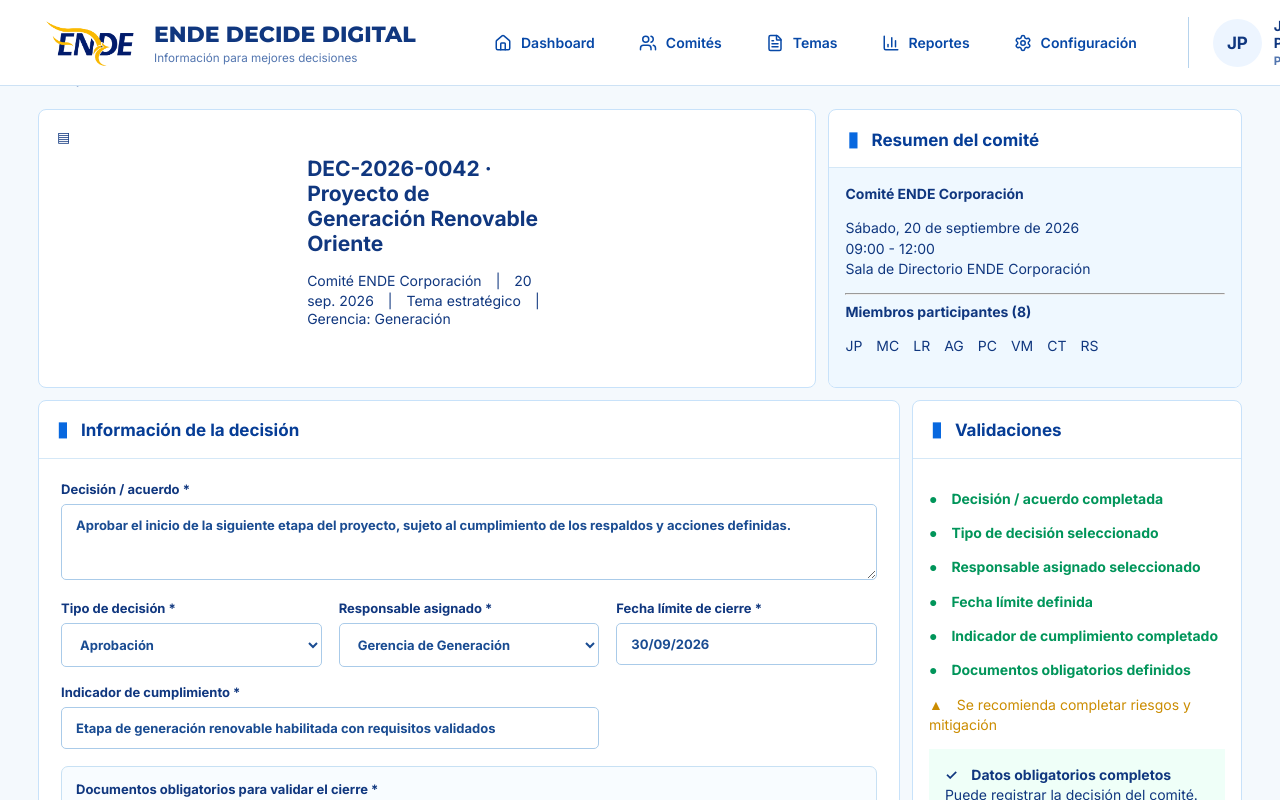
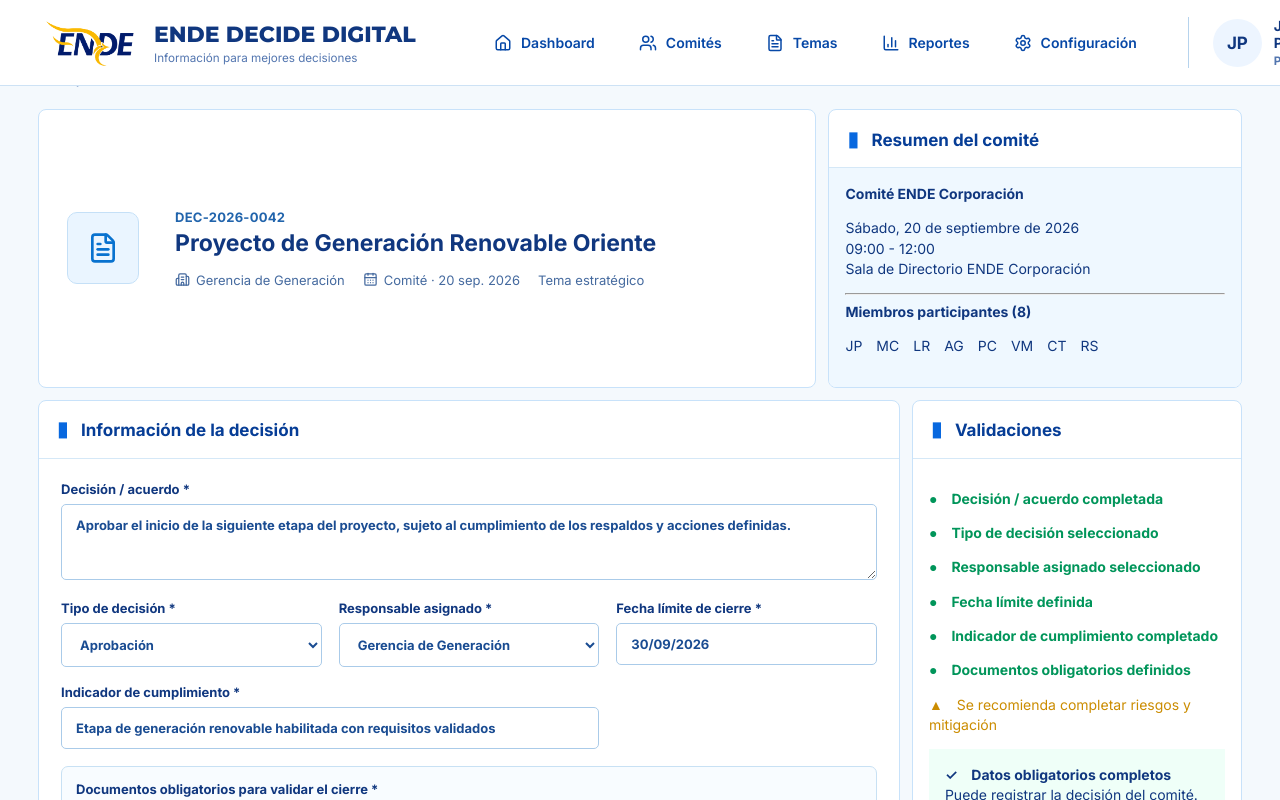
Before and after one commit to KurtGuardia/Ende-decide, a Next.js app: page /temas/DEC-2026-0042/decision in a window 1280 px wide. Shown: the top 800 px of the page. Built offline with nearby package versions, Linux system fonts and the light colour scheme.

Commit message:
minor fixes

```diff
--- a/app/globals.css
+++ b/app/globals.css
@@ -592,6 +592,29 @@
   font-size: 17px;
   display: block;
 }
+.decision-context {
+  grid-template-columns: 88px minmax(0, 1fr);
+  align-items: center;
+  gap: 20px;
+  min-height: 178px;
+  padding: 26px 28px;
+}
+.decision-context-icon {
+  width: 72px;
+  height: 72px;
+  border-radius: 10px;
+  display: grid;
+  place-items: center;
+  color: #0872cf;
+  background: #eaf5ff;
+  border: 1px solid #c5e0f7;
+}
+.decision-context-content { min-width: 0; }
+.decision-code { color: #2164ac; font-size: 13px; letter-spacing: .02em; }
+.decision-context h2 { margin: 5px 0 14px; max-width: 640px; font-size: 23px; line-height: 1.2; }
+.decision-context-meta { display: flex; flex-wrap: wrap; gap: 8px 18px; color: #456a9f; font-size: 13px; }
+.decision-context-meta span { display: inline-flex; align-items: center; gap: 6px; }
+.risk-table th:nth-child(n+2), .risk-table td:nth-child(n+2) { text-align: center; white-space: nowrap; }
 .formcard {
   padding: 22px;
 }
@@ -1299,6 +1322,15 @@
   .hero > .card:first-child .decisioninfo > div {
     align-items: flex-start;
   }
+  .hero > .card:first-child .decision-context {
+    grid-template-columns: 58px minmax(0, 1fr) !important;
+    gap: 14px;
+    padding: 20px 18px;
+    min-height: 0;
+  }
+  .decision-context-icon { width: 54px; height: 54px; }
+  .decision-context h2 { font-size: 19px; margin: 4px 0 10px; }
+  .decision-context-meta { gap: 6px 12px; font-size: 12px; }
   .formactions {
     flex-direction: column;
     gap: 10px;
--- a/app/temas/DEC-2026-0042/decision/page.tsx
+++ b/app/temas/DEC-2026-0042/decision/page.tsx
@@ -3,7 +3,7 @@
 import { Shell, Card, PageTitle } from '@/components/ui'
 import { useDemo } from '@/lib/demo-store'
 import { useState } from 'react'
-import { Plus, Trash2 } from 'lucide-react'
+import { Building2, CalendarDays, FileText, Plus, Trash2 } from 'lucide-react'
 export default function DecisionForm() {
   const r = useRouter()
   const { register } = useDemo()
@@ -44,20 +44,19 @@
       />
       <div className='hero'>
         <Card>
-          <div className='decisioninfo'>
-            <span>▤</span>
-            <div>
-              <h2 style={{ margin: 0 }}>
-                DEC-2026-0042 · Proyecto de Generación
-                Renovable Oriente
-              </h2>
-              <p>
-                Comité ENDE Corporación　|　20 sep.
-                2026　|　Tema estratégico　|　Gerencia:
-                Generación
-              </p>
+          <div className='decisioninfo decision-context'>
+            <div className='decision-context-icon' aria-hidden='true'>
+              <FileText size={32} />
             </div>
-            <span />
+            <div className='decision-context-content'>
+              <b className='decision-code'>DEC-2026-0042</b>
+              <h2>Proyecto de Generación Renovable Oriente</h2>
+              <div className='decision-context-meta'>
+                <span><Building2 size={15} /> Gerencia de Generación</span>
+                <span><CalendarDays size={15} /> Comité · 20 sep. 2026</span>
+                <span>Tema estratégico</span>
+              </div>
+            </div>
           </div>
         </Card>
         <Card title='Resumen del comité'>
```
Also changed, not shown: app/temas/DEC-2026-0042/page.tsx (+8 -0 lines), 1 other file (tests, documents, lock files or other folders).
